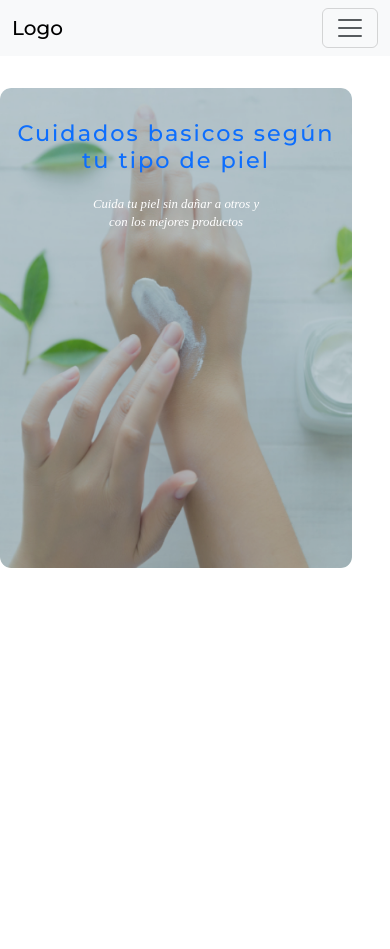
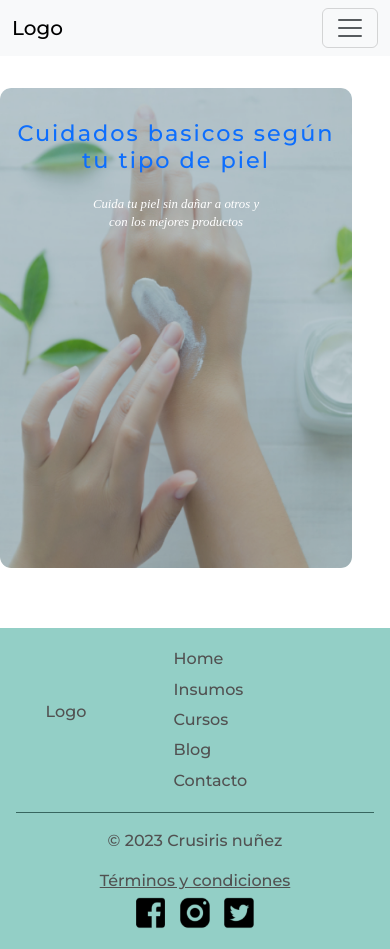
Before and after one commit to Crusiris/naturalCosmetics, a plain HTML site: page pages/blog.html in a window 390 px wide. Before the commit the page ends 844 px from the top, so only its background shows below. Drawn offline with nearby package versions, Linux system fonts and the light colour scheme.

Commit message:
footer mobile

```diff
--- a/css/index.css
+++ b/css/index.css
@@ -318,6 +318,11 @@
         width: 300px;
     }
 
+    .footer__copyright{
+        display: flex;
+        flex-direction: column;
+    }
+
 }
 
 @media only screen and (min-width: 768px) {
@@ -400,6 +405,11 @@
     .input__contact input{
         width: 500px;
     }
+
+    .footer__copyright{
+        display: flex;
+        flex-direction: column;
+    }
 }
 
 @media only screen and (min-width: 1024px) {
@@ -452,4 +462,11 @@
     .input__contact input{
         width: 500px;
     }
+
+    .footer__copyright{
+        display: flex;
+        flex-direction: row;
+        align-items: center;
+        justify-content: space-between;
+    }
 }
--- a/pages/blog.html
+++ b/pages/blog.html
@@ -7,6 +7,7 @@
     <title>Mi pagina web</title>
     <link href="https://cdn.jsdelivr.net/npm/bootstrap@5.3.0-alpha1/dist/css/bootstrap.min.css" rel="stylesheet" integrity="sha384-GLhlTQ8iRABdZLl6O3oVMWSktQOp6b7In1Zl3/Jr59b6EGGoI1aFkw7cmDA6j6gD" crossorigin="anonymous">
     <link rel="stylesheet" href="/css/style.css">
+    <link rel="stylesheet" href="/css/index.css">
 </head>
 <body class="main">
     <header>
@@ -40,9 +41,10 @@
              </div>
         </nav>
     </header>
+
     <section class="main__content">
        <!--  Iran varias card -->
-        <a href="/pages/article.html" class="article__item">
+        <a href="./article.html" class="article__item">
 
             <div class="title-box">
               <h3>Cuidados basicos según tu tipo de piel</h3>
@@ -60,5 +62,42 @@
            <div class="color-overlay"></div>
         </a>
     </section>
+
+    <footer class="footer">
+        <div class="footer__items">
+            <figure class="menu__logo">
+                Logo
+            </figure>
+            <div class="pages">
+                <nav class="menu__items--footer">
+                    <li class="menu__item--footer">
+                        <a class="item__menu--footer" href="../index.html">Home</a>
+                    </li>
+                    <li class="menu__item--footer">
+                        <a class="item__menu--footer" href="/pages/insumos.html">Insumos</a>
+                    </li>
+                    <li class="menu__item--footer">
+                        <a class="item__menu--footer" href="/pages/cursos.html">Cursos</a>
+                    </li>
+                    <li class="menu__item--footer">
+                        <a class="item__menu--footer" href="/pages/blog.html">Blog</a>
+                    </li>
+                    <li class="menu__item--footer">
+                        <a class="item__menu--footer" href="/pages/contacto.html">Contacto</a>
+                    </li>
+                </nav>
+            </div>
+        </div>
+        <div class="footer__line"></div>
+        <div class="footer__copyright">
+            <p> © 2023 Crusiris nuñez </p>
+            <a href="index.html">Términos y condiciones</a>
+            <div class="footer__rrss">
+                <a href="http://" target="_blank" rel="noopener noreferrer"> <img class="rs" src="../img/facebbok.png" alt="facebook"></a>
+                <a href="http://" target="_blank" rel="noopener noreferrer"><img class="rs" src="../img/instagram.png" alt="instagram"></a>
+                <a href="http://" target="_blank" rel="noopener noreferrer"><img class="rs" src="../img/twitter.png" alt="twitter"></a>
+            </div>
+        </div>
+    </footer>
 </body>
 </html>
```
Also changed, not shown: css/style.css (+0 -78 lines).
